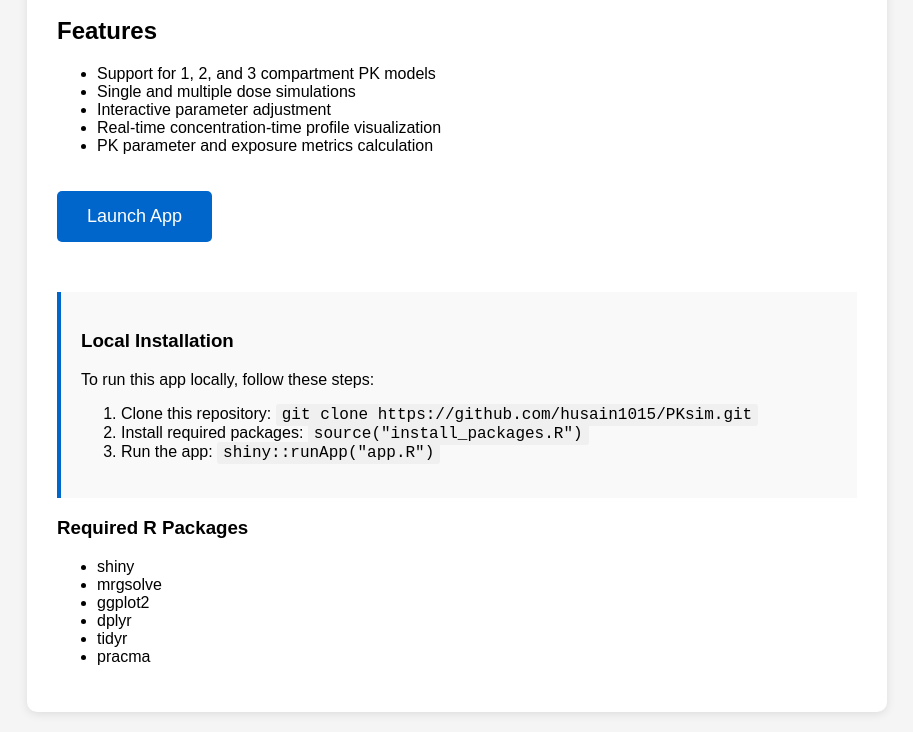
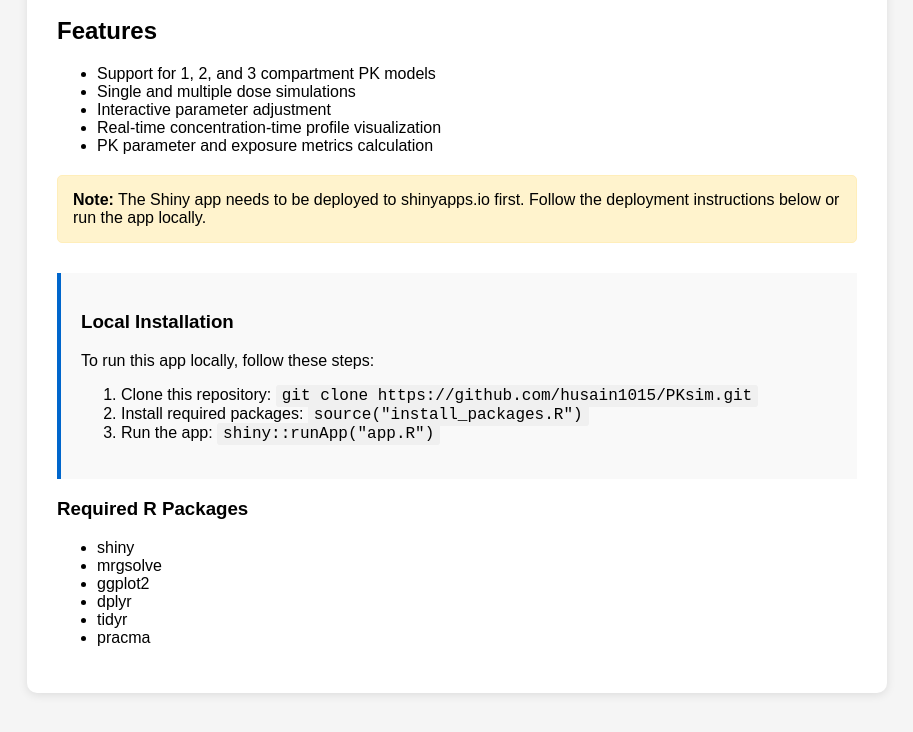
Before and after one commit to husain1015/PKsim, a plain HTML site: page index.html in a window 1280 px wide. Shown: the part 151-883 px from the top of the page, without its empty margins (183-1096 px from the left). Drawn offline with Linux system fonts and the light colour scheme.

Commit message:
Update deployment instructions and fix 404 error
- Add notice that app needs to be deployed to shinyapps.io
- Create simplified deployment script
- Comment out app link until deployment is complete

```diff
--- a/index.html
+++ b/index.html
@@ -64,7 +64,13 @@
             <li>PK parameter and exposure metrics calculation</li>
         </ul>
 
-        <a href="https://husain1015.shinyapps.io/PKsim/" class="app-link">Launch App</a>
+        <p style="margin: 20px 0; padding: 15px; background-color: #fff3cd; border: 1px solid #ffeeba; border-radius: 5px;">
+            <strong>Note:</strong> The Shiny app needs to be deployed to shinyapps.io first.
+            Follow the deployment instructions below or run the app locally.
+        </p>
+
+        <!-- Uncomment this line after deploying to shinyapps.io -->
+        <!-- <a href="https://husain1015.shinyapps.io/PKsim/" class="app-link">Launch App</a> -->
 
         <div class="instructions">
             <h3>Local Installation</h3>
```
Also changed, not shown: 1 other file.
